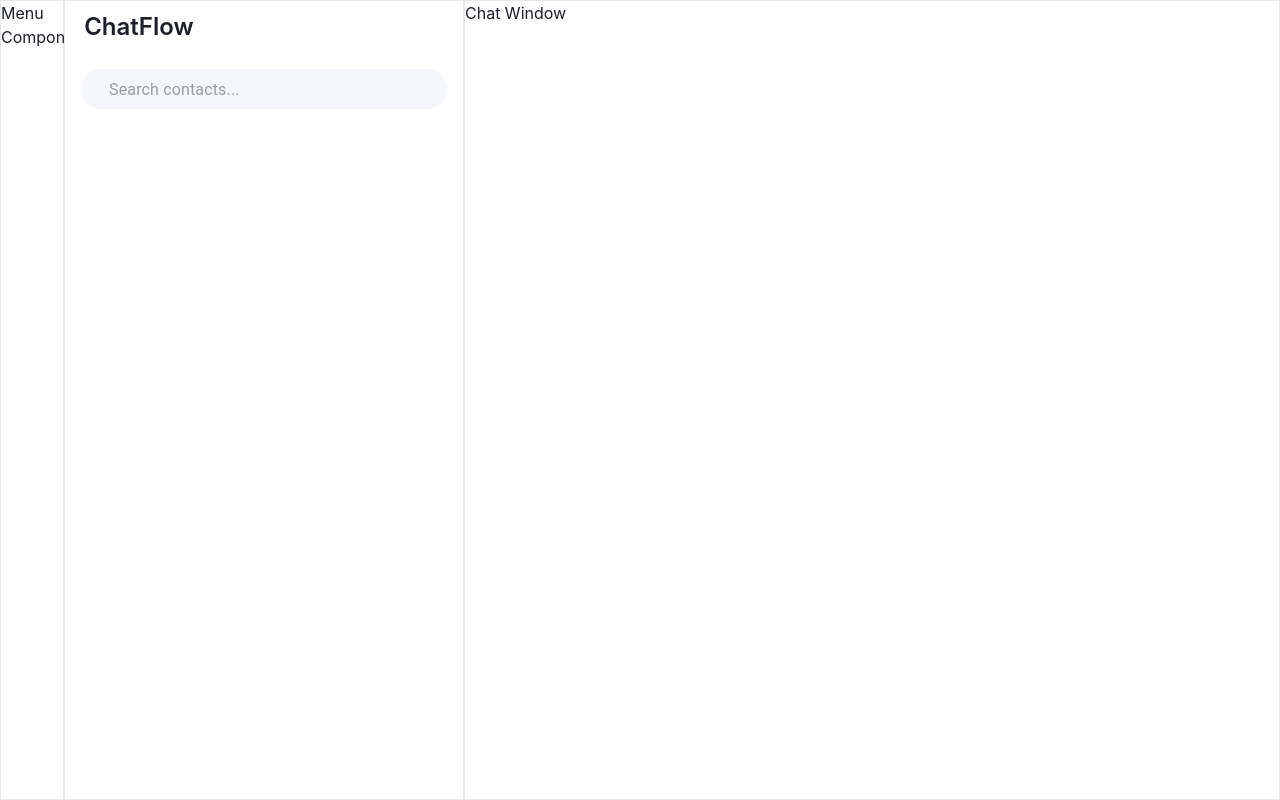
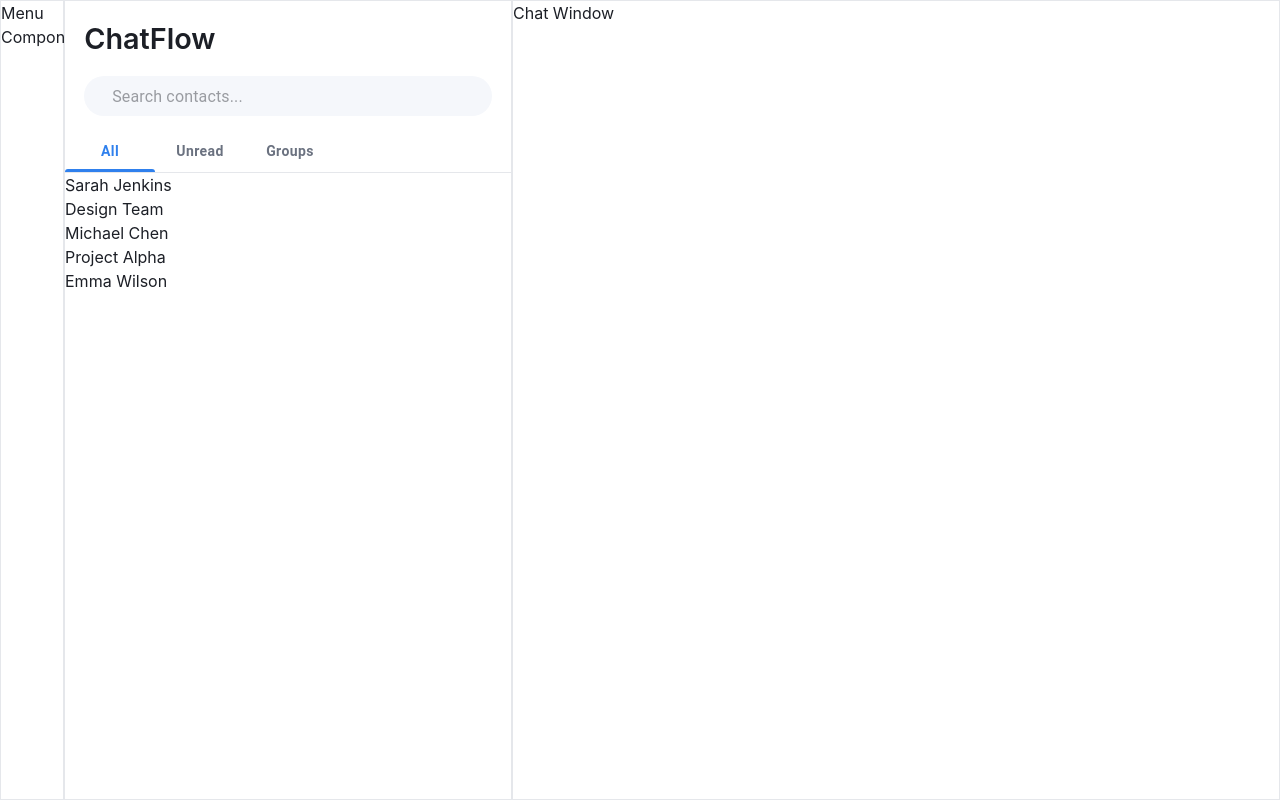
Before and after one commit to Plasticfoods/ChatFlow, a React (Vite) app in the folder client/: page / in a window 1280 px wide. Built offline with nearby package versions, Linux system fonts and the light colour scheme; some icons are missing.

Commit message:
Chat List Tab created

```diff
--- a/client/src/App.css
+++ b/client/src/App.css
@@ -47,7 +47,7 @@
   background-color: var(--bg-main);
 
   display: grid;
-  grid-template-columns: 4rem 25rem 1fr;
+  grid-template-columns: 4rem 28rem 1fr;
   grid-template-rows: 1fr;
 }
 
@@ -58,9 +58,10 @@
 
 #chatflow {
   color: var(--text-main);
-  font-size: 1.5rem;
+  font-size: 1.8rem;
   font-weight: 600;
   padding: .5rem 1.2rem;
+  padding-top: 1rem;
 }
 
 
--- a/client/src/components/ChatList.jsx
+++ b/client/src/components/ChatList.jsx
@@ -1,26 +1,100 @@
 import { TextField, InputAdornment } from '@mui/material';
-import Box from '@mui/material/Box';
-import InputBase from '@mui/material/InputBase';
-import IconButton from '@mui/material/IconButton';
 import SearchIcon from '@mui/icons-material/Search';
+import { useState } from 'react';
+import { chatData } from './tempData.js';
+import { Tabs, Tab } from '@mui/material';
+
 
 export default function ChatList() {
+    const [activeChatId, setActiveChatId] = useState(1);
+    const [searchTerm, setSearchTerm] = useState('');
+    const [filterType, setFilterType] = useState('all'); // 'all', 'unread', 'groupchat'
+
+    // 1. Handle Tab Change
+    const handleTabChange = (event, newValue) => {
+        setFilterType(newValue);
+    };
+
+    // 2. The Smart Filter Logic
+    const filteredChats = chatData.filter(chat => {
+        // First, check if it matches the search text
+        const matchesSearch = chat.name.toLowerCase().includes(searchTerm.toLowerCase());
+
+        // Then, check if it matches the active Tab
+        if (filterType === 'unread') {
+            return matchesSearch && chat.unreadCount > 0;
+        }
+        if (filterType === 'groupchat') {
+            return matchesSearch && chat.isGroup === true;
+        }
+        // Default 'all'
+        return matchesSearch;
+    });
 
     return (
         <div className="chat-list">
+            <header>
                 <h2 id='chatflow'>ChatFlow</h2>
-            <ChatListSearch />
+                <ChatListSearch searchTerm={searchTerm} setSearchTerm={setSearchTerm} />
+            </header>
+            <div>
+                <Tabs
+                    value={filterType}
+                    onChange={handleTabChange}
+                    sx={{
+                        paddingTop: '.5rem',
+                        minHeight: '40px',
+                        borderBottom: '1px solid var(--border-color)', // Adds a subtle grey line across the whole width
+
+                        // Customize the Sliding Indicator (The Blue Line)
+                        '& .MuiTabs-indicator': {
+                            backgroundColor: 'var(--primary)',
+                            height: '3px', // Slightly thicker for modern look
+                            borderRadius: '3px 3px 0 0' // Rounded top corners on the line
+                        }
+                    }}
+                >
+                    <Tab
+                        label="All"
+                        value="all"
+                        disableRipple
+                        sx={tabStyle}
+                    />
+                    <Tab
+                        label="Unread"
+                        value="unread"
+                        disableRipple
+                        sx={tabStyle}
+                    />
+                    <Tab
+                        label="Groups"
+                        value="groupchat"
+                        disableRipple
+                        sx={tabStyle}
+                    />
+                </Tabs>
+            </div>
+            <div className="chat-list-items">
+                {filteredChats.map((contact, index) => {
+                    return (
+                        <div key={index}>{contact.name}</div>
+                    )
+                })}
+            </div>
         </div>
     )
 }
 
-const ChatListSearch = () => {
+
+const ChatListSearch = ({ searchTerm, setSearchTerm }) => {
     return (
-    <div style={{ padding: '16px' }}>
+        <div style={{ padding: '.5rem 1.2rem' }}>
             <TextField
                 placeholder="Search contacts..."
                 variant="outlined"
                 fullWidth
+                onChange={(e) => setSearchTerm(e.target.value)}
+                value={searchTerm}
                 sx={{
                     // 1. The Container Styles
                     '& .MuiOutlinedInput-root': {
@@ -64,3 +138,26 @@ const ChatListSearch = () => {
         </div>
     );
 };
+
+// 5. CUSTOM STYLES FOR THE TABS
+const tabStyle = {
+  textTransform: 'none',     // Stop ALL CAPS default
+  fontWeight: 600,
+  fontSize: '14px',          // Slightly larger for readability
+  minHeight: '40px',
+  padding: '0 16px',
+  color: 'var(--text-dim)',  // Default text color (Gray)
+  transition: 'all 0.2s',
+
+  // Active State Styling
+  '&.Mui-selected': {
+    color: 'var(--primary)', // Blue Text
+    // Note: No background color here anymore, just text color
+  },
+
+  // Hover State
+  '&:hover': {
+    color: 'var(--text-main)',
+    backgroundColor: 'transparent',
+  }
+};
--- /dev/null
+++ b/client/src/components/tempData.js
@@ -0,0 +1,53 @@
+export const chatData = [
+  {
+    id: 1,
+    name: "Sarah Jenkins",
+    avatar: "https://i.pravatar.cc/150?u=1", // Random avatar generator
+    lastMessage: "Hi there! I was reviewing the new project proposal...",
+    time: "10:42 AM",
+    unreadCount: 0,
+    status: "typing", // Special status
+    isGroup: false,
+  },
+  {
+    id: 2,
+    name: "Design Team",
+    avatar: "https://ui-avatars.com/api/?name=DT&background=random", // Initials for group
+    lastMessage: "Alex: Can you share the Figma file?",
+    time: "09:30 AM",
+    unreadCount: 3, // Unread!
+    status: "none",
+    isGroup: true,
+  },
+  {
+    id: 3,
+    name: "Michael Chen",
+    avatar: "https://i.pravatar.cc/150?u=3",
+    lastMessage: "Sounds good, let's meet then.",
+    time: "Yesterday",
+    unreadCount: 0,
+    status: "online",
+    isGroup: false,
+  },
+  {
+    id: 4,
+    name: "Project Alpha",
+    avatar: "https://ui-avatars.com/api/?name=PA&background=2F80ED&color=fff",
+    lastMessage: "You: I've uploaded the assets.",
+    time: "Yesterday",
+    unreadCount: 0,
+    status: "none",
+    isGroup: true,
+  },
+  {
+    id: 5,
+    name: "Emma Wilson",
+    avatar: "https://i.pravatar.cc/150?u=5",
+    lastMessage: "Sent an attachment.",
+    time: "Mon",
+    unreadCount: 1,
+    status: "offline",
+    isGroup: false,
+    hasAttachment: true, // Optional detail
+  },
+];
```
Lines whose indentation alone changed are shown as unchanged.
